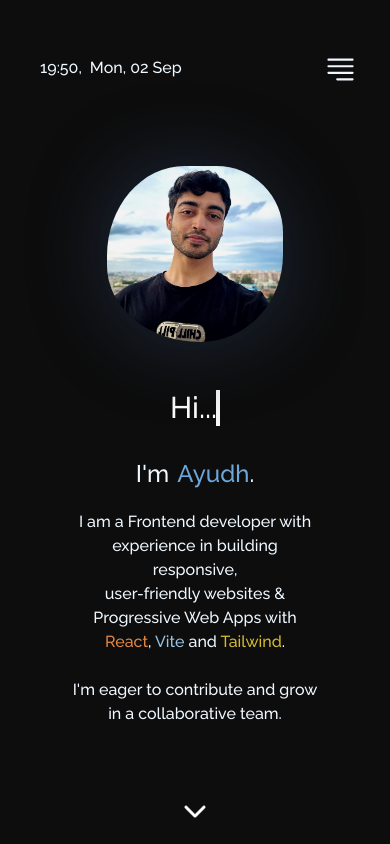
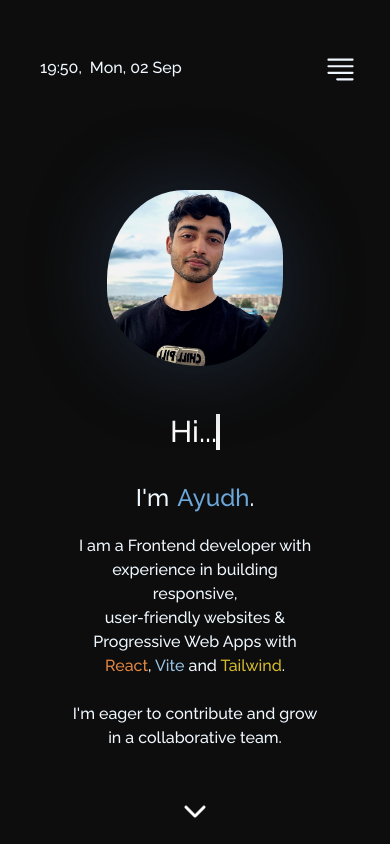
Before and after one commit to makersmecca/Portfolio, a React (Vite) app: page / in a window 390 px wide. Shown: the top 844 px of the page. Built offline with nearby package versions, Linux system fonts and the light colour scheme; a web font is replaced by a local one.

Commit message:
added top margin for smaller screens

```diff
--- a/src/Components/Intro.jsx
+++ b/src/Components/Intro.jsx
@@ -21,7 +21,7 @@ const Intro = ({ splashStatus, scrollHandler, globalBlur }) => {
       >
         <Navbar splashStatus={splashStatus} invokeBlur={blurContent} />
         <div
-          className={`flex justify-center items-center min-h-screen ${
+          className={`flex justify-center items-center min-h-screen sm:mt-28 mt-12 md:mt-36 lg:mt-0 ${
             isBlur
               ? "md:blur-none blur-md duration-500 ease-in-out"
               : "blur-none duration-500 ease-in-out"
@@ -29,7 +29,7 @@ const Intro = ({ splashStatus, scrollHandler, globalBlur }) => {
         >
           <div className="grid grid-cols-2 md:grid-cols-5 xl:px-80 lg:px-52 md:px-36 px-8">
             <div
-              className={`col-span-2 md:row-span-3 flex justify-center md:items-center mt-12 md:mt-0`}
+              className={`col-span-2 md:row-span-3 flex justify-center md:items-center`}
             >
               <DisplayPicture splashStatus={splashStatus} />
             </div>
```
